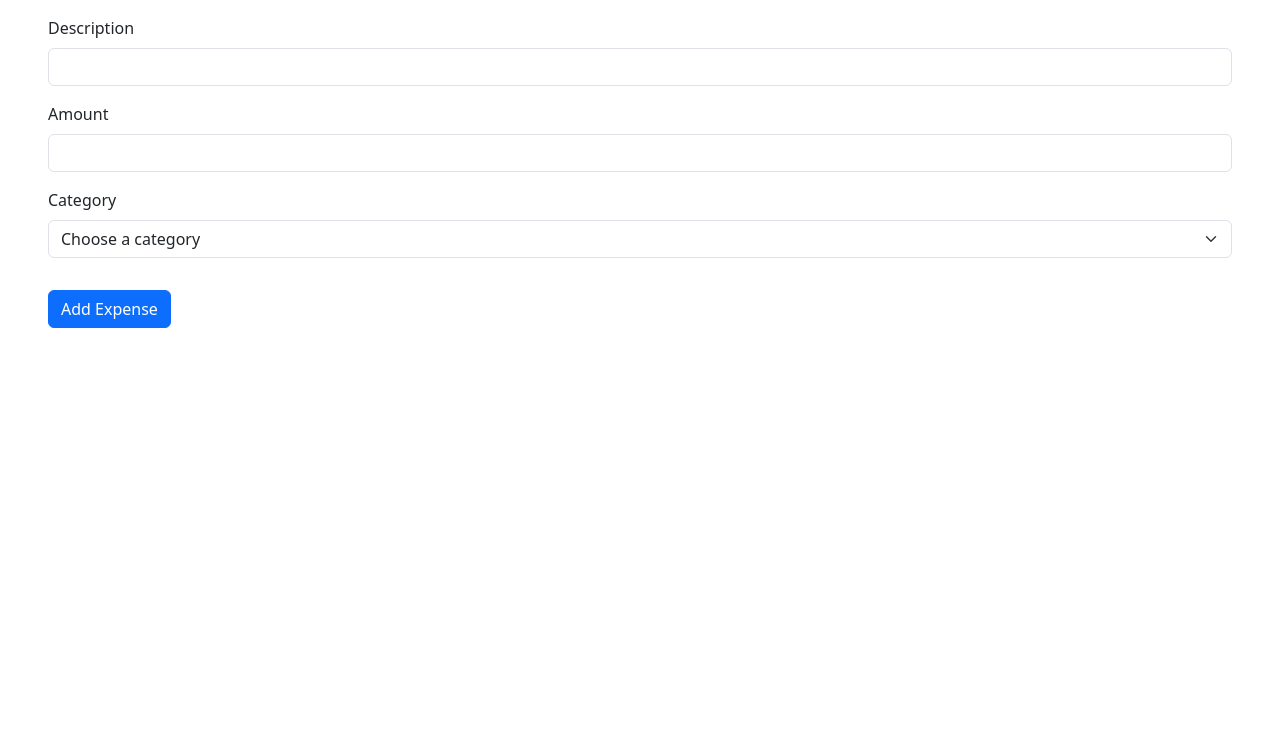
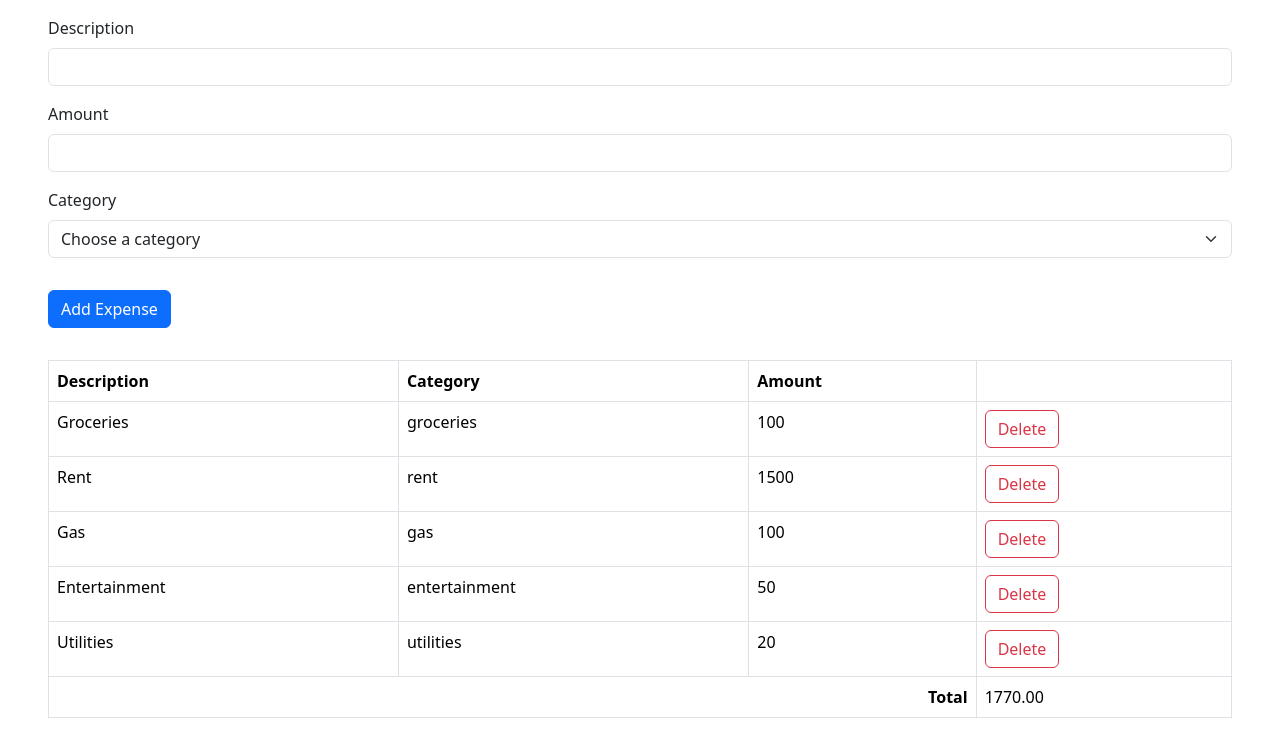
Before and after one commit to KojoFocus/Expense, a React (Vite) app: page / in a window 1280 px wide. Shown: the top 756 px of the page. Built offline with nearby package versions, Linux system fonts and the light colour scheme.

Commit message:
Expense list and expense form done

```diff
--- a/package.json
+++ b/package.json
@@ -12,6 +12,7 @@
   "dependencies": {
     "bootstrap": "^5.3.3",
     "react": "^18.3.1",
+    "react-bootstrap": "^2.10.5",
     "react-dom": "^18.3.1",
     "react-hook-form": "^7.53.0"
   },
--- a/src/App.tsx
+++ b/src/App.tsx
@@ -1,12 +1,31 @@
-import ExpenseForm from "./components/ExpenseForm"
-
+import { useState } from "react";
+import ExpenseForm from "./components/ExpenseForm";
+import ExpenseList from "./components/ExpenseList";
 
 const App = () => {
+  const [expenses, setExpenses] = useState([
+    { id: 1, description: "Groceries", amount: 100, category: "groceries" },
+    { id: 2, description: "Rent", amount: 1500, category: "rent" },
+    { id: 3, description: "Gas", amount: 100, category: "gas" },
+    { id: 4, description: "Entertainment", amount: 50, category: "entertainment" },
+    { id: 5, description: "Utilities", amount: 20, category: "utilities" },
+  ]);
+
+  // Handle deleting an expense by its id
+  const handleDelete = (id: number) => {
+    console.log("Deleting expense with id:", id);
+    setExpenses((prevExpenses) => prevExpenses.filter((expense) => expense.id !== id));
+  };
+
   return (
     <div>
-      <ExpenseForm/>
+      <ExpenseForm />
+      <ExpenseList
+        onDelete={handleDelete}  // Pass the delete handler function
+        expenses={expenses}      // Pass the current list of expenses
+      />
     </div>
-  )
-}
+  );
+};
 
-export default App
+export default App;
--- /dev/null
+++ b/src/components/ExpenseList.tsx
@@ -0,0 +1,60 @@
+interface Expense {
+  id: number;
+  description: string;
+  category: string;
+  amount: number;
+}
+
+interface expenses {
+  expenses: Expense[];
+  onDelete: (id: number) => void;
+}
+
+const ExpenseList = ({ expenses, onDelete }: expenses) => {
+  return (
+    <div className="mb-3 px-5 pt-3">
+      <table className="table table-bordered ">
+        <thead>
+          <tr>
+            <th>Description</th>
+            <th>Category</th>
+            <th>Amount</th>
+            <th></th>
+          </tr>
+        </thead>
+        <tbody>
+          {expenses.map((expense) => (
+            <tr key={expense.id}>
+              <td>{expense.description}</td>
+              <td>{expense.category}</td>
+              <td>{expense.amount}</td>
+              <td>
+                <button
+                  className="btn btn-outline-danger"
+                  onClick={() => onDelete(expense.id)}
+                >
+                  Delete
+                </button>
+              </td>
+            </tr>
+          ))}
+        </tbody>
+        <tfoot>
+          <tr>
+            {/* Correct usage of colSpan to span 3 columns */}
+            <td colSpan={3} className="text-end">
+              <strong>Total</strong>
+            </td>
+            <td>
+              {expenses
+                .reduce((total, expense) => total + expense.amount, 0)
+                .toFixed(2)}
+            </td>
+          </tr>
+        </tfoot>
+      </table>
+    </div>
+  );
+};
+
+export default ExpenseList;
```
Also changed, not shown: 1 other file (tests, documents, lock files or other folders).
